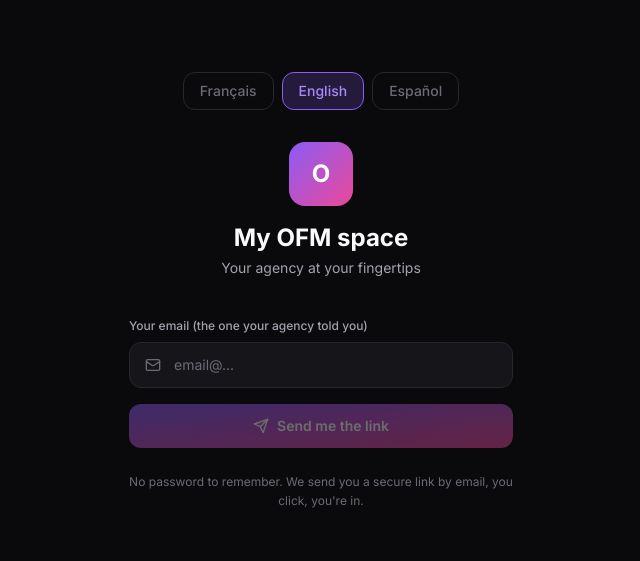
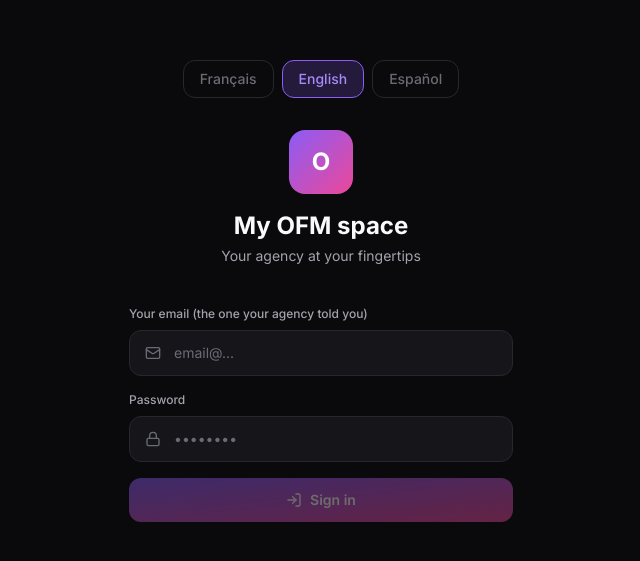
Before and after one commit to abonnementa3-boop/ofm-models, a React (Vite) app: page /login in a window 1280 px wide. Shown: the part 109-670 px from the top of the page, without its empty margins (319-959 px from the left). Built offline with nearby package versions, Linux system fonts and the light colour scheme; no server answers.

Commit message:
feat: replace magic link login with email/password

```diff
--- a/src/lib/i18n.ts
+++ b/src/lib/i18n.ts
@@ -56,6 +56,9 @@ const UI = {
                           en: "Open your inbox and click the button — you're directly logged in.",
                           es: 'Abre tu bandeja y haz clic en el botón — entras directamente.' },
   'login.try_another':  { fr: 'Essayer avec un autre email', en: 'Try with another email', es: 'Probar con otro email' },
+  'login.pwd_label':    { fr: 'Mot de passe',              en: 'Password',               es: 'Contraseña' },
+  'login.pwd_cta':      { fr: 'Se connecter',              en: 'Sign in',                es: 'Iniciar sesión' },
+  'login.wrong_pwd':    { fr: 'Email ou mot de passe incorrect.', en: 'Incorrect email or password.', es: 'Email o contraseña incorrectos.' },
 
   // Auth callback
   'auth.connecting':    { fr: 'Connexion en cours...', en: 'Signing in...',          es: 'Conectando...' },
--- a/src/pages/Login.tsx
+++ b/src/pages/Login.tsx
@@ -1,5 +1,5 @@
 import { useState } from 'react'
-import { Mail, Send, CheckCircle, Loader2 } from 'lucide-react'
+import { Mail, Lock, LogIn, Loader2 } from 'lucide-react'
 import { supabase } from '../lib/supabase'
 import { useT, useLocale, useSetLocale, type Locale } from '../lib/i18n'
 
@@ -14,26 +14,27 @@ export default function Login() {
   const locale = useLocale()
   const setLocale = useSetLocale()
   const [email, setEmail] = useState('')
-  const [sending, setSending] = useState(false)
-  const [sent, setSent] = useState(false)
+  const [password, setPassword] = useState('')
+  const [loading, setLoading] = useState(false)
   const [error, setError] = useState('')
 
   const handleSubmit = async (e: React.FormEvent) => {
     e.preventDefault()
-    if (!email.trim()) return
-    setSending(true)
+    if (!email.trim() || !password) return
+    setLoading(true)
     setError('')
     try {
-      const { error } = await supabase.auth.signInWithOtp({
+      const { error } = await supabase.auth.signInWithPassword({
         email: email.trim().toLowerCase(),
-        options: { emailRedirectTo: `${window.location.origin}/auth/callback` },
+        password,
       })
-      if (error) throw error
-      setSent(true)
+      if (error) {
+        setError(t('login.wrong_pwd'))
+      }
     } catch (e: any) {
       setError(e?.message ?? 'Erreur inconnue')
     } finally {
-      setSending(false)
+      setLoading(false)
     }
   }
 
@@ -65,25 +66,6 @@ export default function Login() {
           <p className="text-text-secondary text-sm">{t('login.subtitle')}</p>
         </div>
 
-        {sent ? (
-          <div className="card text-center space-y-3">
-            <div className="w-12 h-12 mx-auto rounded-full bg-accent-green/15 flex items-center justify-center">
-              <CheckCircle size={24} className="text-accent-green" />
-            </div>
-            <h2 className="text-text-primary font-semibold">{t('login.sent.title')}</h2>
-            <p className="text-text-secondary text-sm leading-relaxed">
-              <strong className="text-text-primary">{email}</strong>
-              <br />
-              {t('login.sent.body')}
-            </p>
-            <button
-              onClick={() => { setSent(false); setEmail('') }}
-              className="text-text-muted text-xs underline"
-            >
-              {t('login.try_another')}
-            </button>
-          </div>
-        ) : (
         <form onSubmit={handleSubmit} className="space-y-4">
           <div>
             <label className="text-text-secondary text-xs font-medium mb-2 block">
@@ -102,16 +84,29 @@ export default function Login() {
               />
             </div>
           </div>
+          <div>
+            <label className="text-text-secondary text-xs font-medium mb-2 block">
+              {t('login.pwd_label')}
+            </label>
+            <div className="relative">
+              <Lock size={16} className="absolute left-4 top-1/2 -translate-y-1/2 text-text-muted" />
+              <input
+                type="password"
+                autoComplete="current-password"
+                required
+                value={password}
+                onChange={e => setPassword(e.target.value)}
+                placeholder="••••••••"
+                className="input pl-11"
+              />
+            </div>
+          </div>
           {error && <p className="text-accent-red text-xs">{error}</p>}
-            <button type="submit" disabled={sending || !email.trim()} className="btn-primary w-full">
-              {sending ? <Loader2 size={16} className="animate-spin" /> : <Send size={16} />}
-              {sending ? t('login.sending') : t('login.cta')}
+          <button type="submit" disabled={loading || !email.trim() || !password} className="btn-primary w-full">
+            {loading ? <Loader2 size={16} className="animate-spin" /> : <LogIn size={16} />}
+            {loading ? '...' : t('login.pwd_cta')}
           </button>
-            <p className="text-text-muted text-xs text-center leading-relaxed pt-2">
-              {t('login.no_password')}
-            </p>
         </form>
-        )}
       </div>
     </div>
   )
```
Lines whose indentation alone changed are shown as unchanged.
